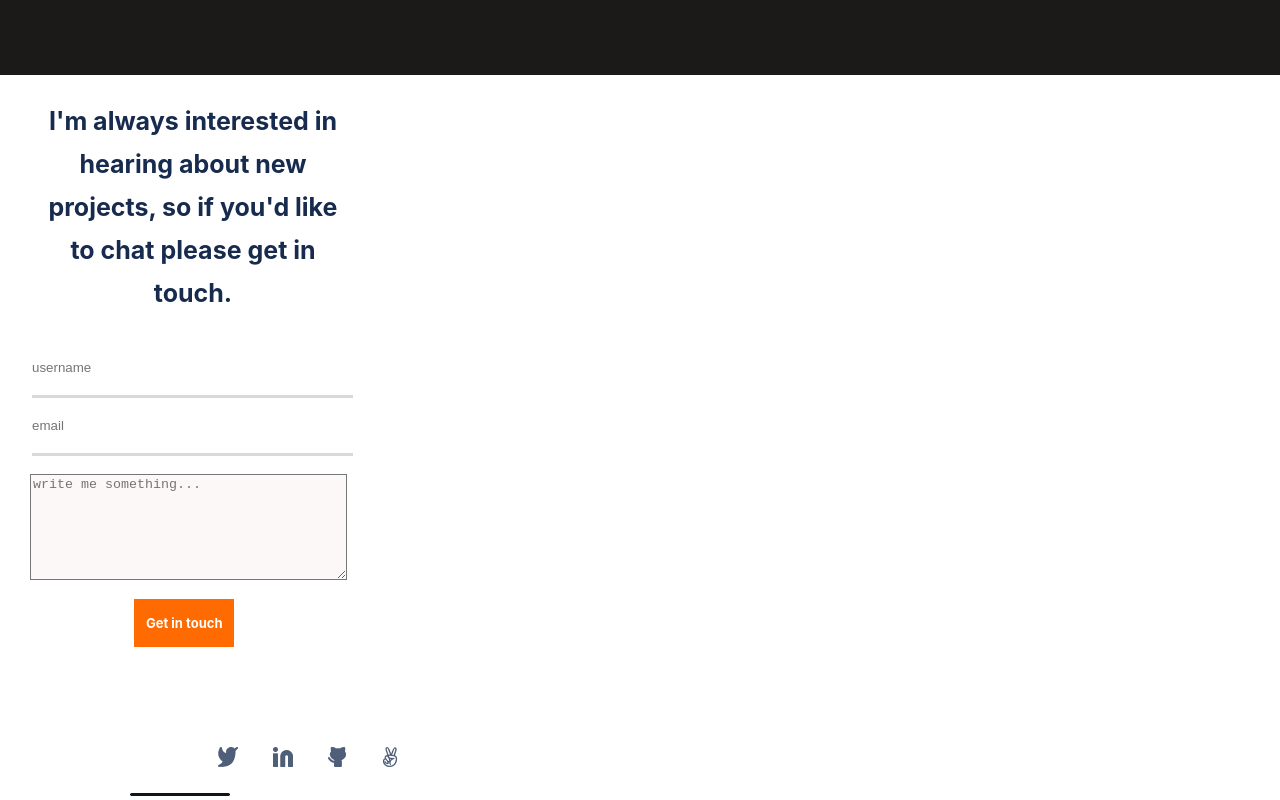
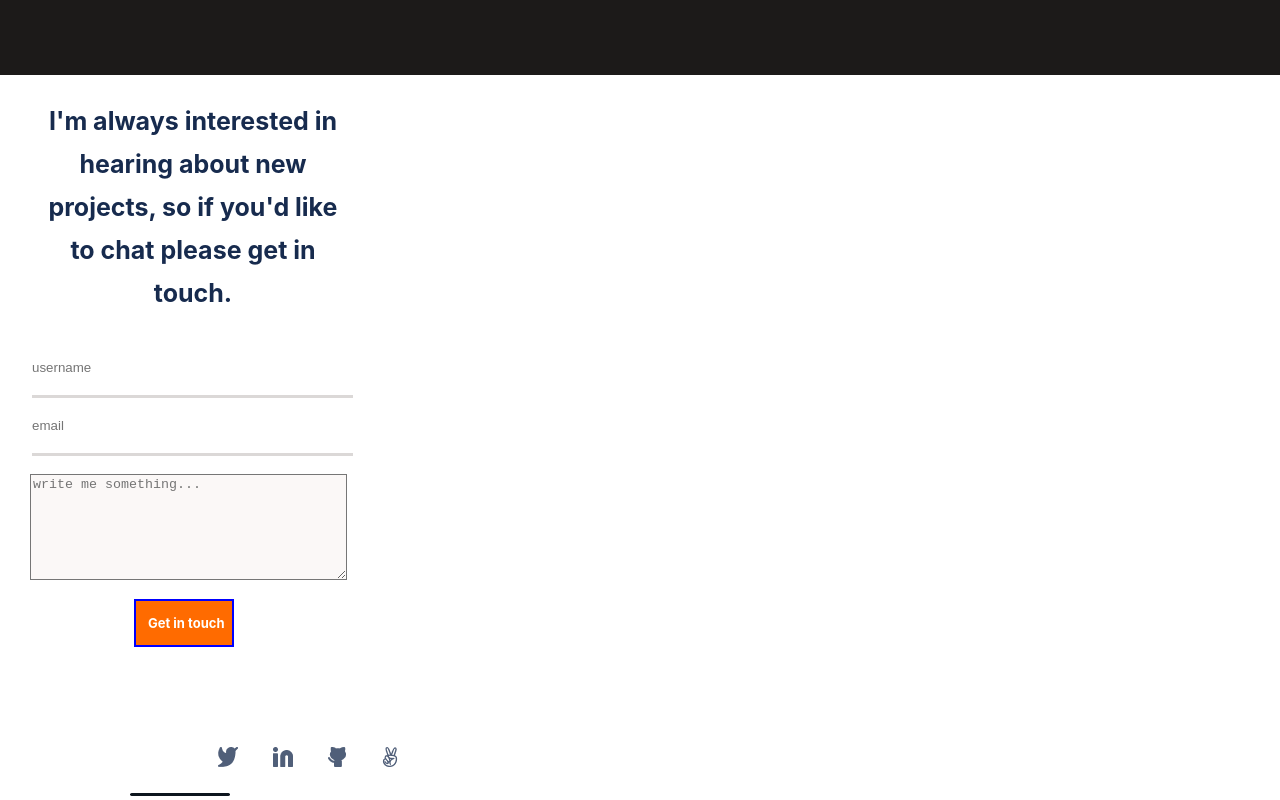
Before and after one commit to ANTOINE1128/portfolio-setup, a website: page index.html in a window 1280 px wide. In both pictures the pointer is over the input "Get in touch". Shown: the part 5799-6599 px from the top of the page. Drawn offline with Linux system fonts and the light colour scheme.

Commit message:
add button interactions

```diff
--- a/style.css
+++ b/style.css
@@ -402,6 +402,14 @@ form .input {
   margin-top: 15px;
 }
 
+#getintouch:hover {
+  border: 2px solid blue;
+}
+
+#getintouch:active {
+  background-color: grey;
+}
+
 /* ---Contact section---end */
 
 /* ---footer section--- */
```
